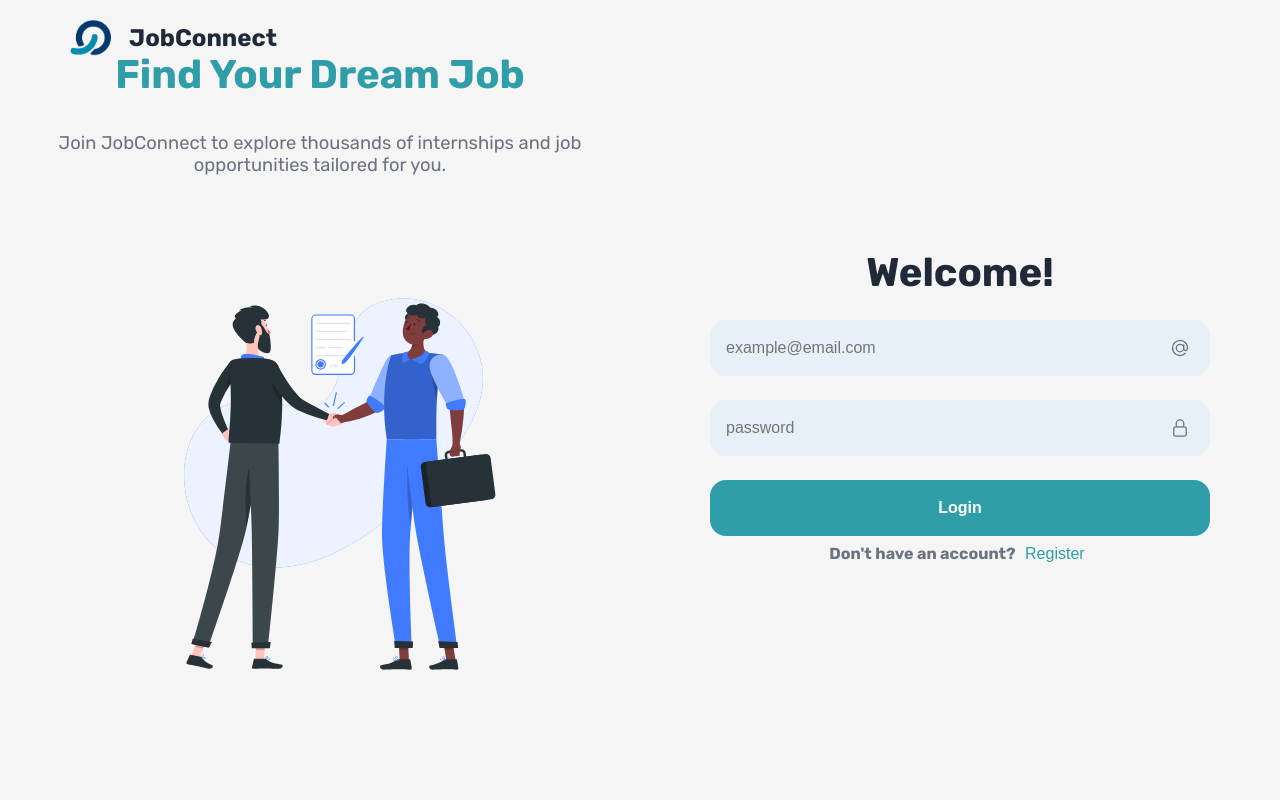
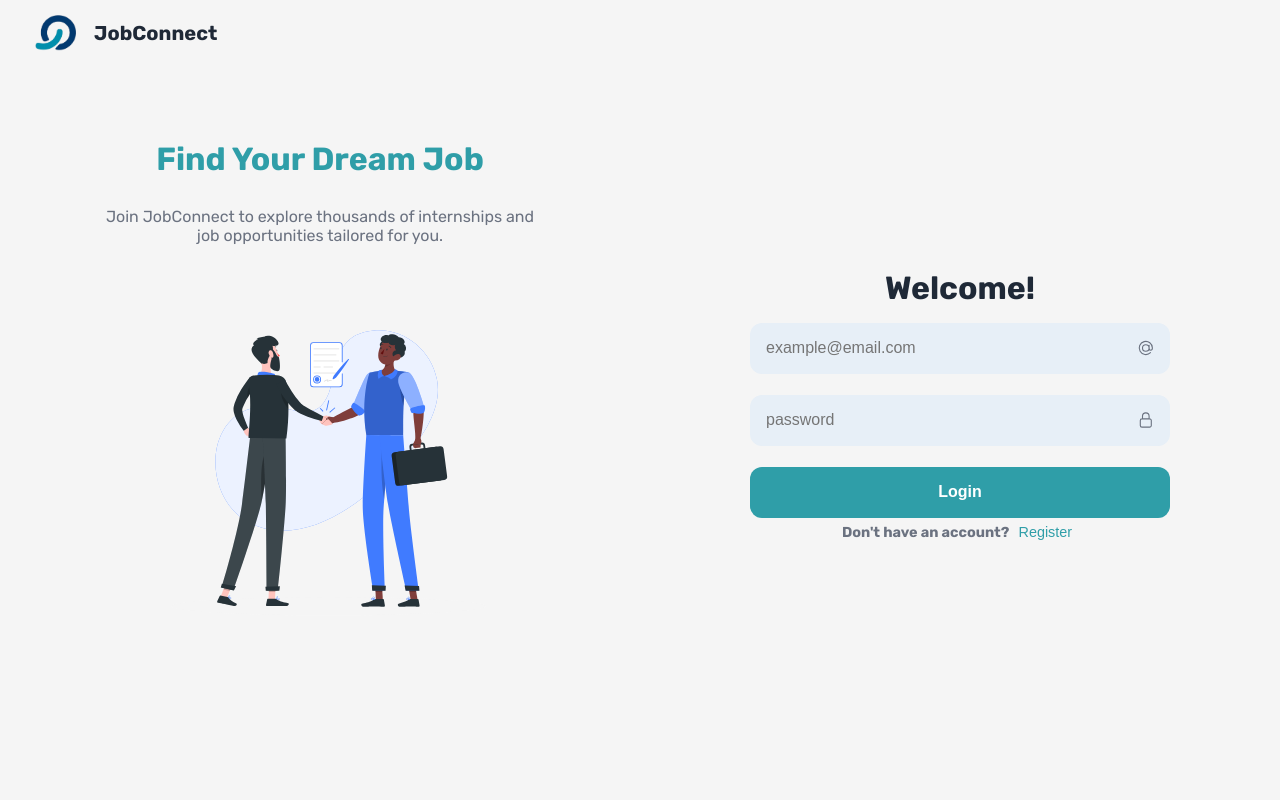
Before and after one commit to MazenMDev/internship-job-portal, a PHP site: page /pages/login.html in a window 1280 px wide. Run offline with PHP 8.4, Linux system fonts and the light colour scheme.

Commit message:
fix sizes and media queries for laptops

```diff
--- a/assets/css/login.css
+++ b/assets/css/login.css
@@ -1,29 +1,28 @@
 body {
-  font-size: 18px;
+  font-size: 16px;
   height: 100vh;
   margin: 0;
-  overflow: visible;
+  overflow: hidden;
   display: flex;
-  font-family:  var(--main-font-family);
+  font-family: var(--main-font-family);
 }
 
-
-.logoContainer{
+.logoContainer {
   position: fixed;
-  top: 20px;
-  left: 20px;
+  top: 15px;
+  left: 15px;
   z-index: 1000;
   display: flex;
   align-items: center;
-  padding-left: 50px;
+  padding-left: 20px;
   color: var(--text-color);
   font-weight: 600;
 }
 
-.logoContainer h1{
-  font-size: 24px;
-  margin:0;
-  padding:0;
+.logoContainer h1 {
+  font-size: 20px;
+  margin: 0;
+  padding: 0;
 }
 
 .container {
@@ -32,7 +31,9 @@
   flex-direction: column;
   justify-content: center;
   align-items: center;
-  padding: 2rem;
+  padding: 1rem;
+  min-width: 0;
+  overflow-y: auto;
 }
 
 .rightCont {
@@ -40,7 +41,9 @@
   display: flex;
   justify-content: center;
   align-items: center;
-  padding: 2rem;
+  padding: 1rem;
+  min-width: 0;
+  overflow-y: auto;
 }
 
 .innerCont {
@@ -48,63 +51,63 @@
   flex-direction: column;
   justify-content: center;
   text-align: left;
-  max-width: 500px;
+  max-width: 420px;
   width: 100%;
 }
 
 .rightCont h1 {
   color: var(--primary-color);
-  font-size: 2.2rem;
+  font-size: 1.8rem;
   text-align: center;
-  margin-bottom: 1rem;
+  margin-bottom: 0.8rem;
 }
 
 .rightCont p {
   color: var(--text-muted);
-  font-size: 1.1rem;
+  font-size: 0.95rem;
   text-align: center;
-  margin-bottom: 1.5rem;
+  margin-bottom: 1rem;
 }
 
 .svg-container {
   display: flex;
   justify-content: center;
-  padding: 1rem;
+  padding: 0.5rem;
   width: 100%;
 }
 
 .svg-container img {
-  max-width: 100%;
+  max-width: 85%;
   height: auto;
 }
 
 form {
   width: 100%;
-  max-width: 480px;
+  max-width: 400px;
   padding: 0;
   display: flex;
   flex-direction: column;
-  gap: 1.5rem;
+  gap: 1.2rem;
   border-radius: 12px;
 }
 
-.separator{
-  display:none;
+.separator {
+  display: none;
 }
 
 h1 {
-  font-size: 2.2rem;
+  font-size: 1.8rem;
   font-weight: 700;
-  margin-bottom: 1.5rem;
+  margin-bottom: 1rem;
 }
 
 .holder {
   width: 100%;
   border: none;
-  border-radius: 16px;
-  height: 3.5rem;
+  border-radius: 12px;
+  height: 3rem;
   padding: 0 1rem;
-  font-size: 1rem;
+  font-size: 0.95rem;
   box-sizing: border-box;
   background: var(--box-color);
   color: var(--text-color);
@@ -121,14 +124,14 @@
   background-color: var(--primary-color);
   color: #fff;
   border: none;
-  border-radius: 16px;
-  padding: 0.9rem 1rem;
-  font-size: 1rem;
+  border-radius: 12px;
+  padding: 0.8rem 1rem;
+  font-size: 0.95rem;
   font-weight: 600;
   cursor: pointer;
   transition: background 0.3s ease, transform 0.2s ease;
   width: 100%;
-  height: 3.5rem;
+  height: 3rem;
   box-sizing: border-box;
 }
 .submit:hover {
@@ -146,29 +149,31 @@
 .email-icon,
 .lock-icon {
   position: absolute;
-  right: 20px;
+  right: 15px;
   top: 50%;
-  width: 1.25rem;
-  height: 1.25rem;
+  width: 1.1rem;
+  height: 1.1rem;
   transform: translateY(-50%);
   pointer-events: none;
   color: var(--text-muted);
 }
 
 #changePage {
-  font-size: 1rem;
+  font-size: 0.9rem;
   color: var(--text-muted);
-  margin-top: 0.5rem;
+  margin-top: 0.3rem;
 }
+
 #changePage button {
   color: var(--primary-color);
   font-weight: 500;
-  font-size: 1rem;
+  font-size: 0.9rem;
   text-decoration: none;
   background: none;
   border: none;
   cursor: pointer;
 }
+
 #changePage button:hover {
   text-decoration: underline;
 }
@@ -179,8 +184,9 @@
   gap: 0.5rem;
   text-align: left;
 }
+
 .reg label {
-  font-size: 0.9rem;
+  font-size: 0.85rem;
   font-weight: 500;
   color: var(--text-muted);
   margin-left: 0.3rem;
@@ -205,6 +211,55 @@
 }
 
 @media (min-width: 1024px) {
+  body {
+    font-size: 16px;
+  }
+
+  .container {
+    padding: 1.5rem 2rem;
+  }
+
+  .rightCont {
+    padding: 1.5rem 2rem;
+  }
+
+  .innerCont {
+    max-width: 450px;
+  }
+
+  .rightCont h1 {
+    font-size: 2rem;
+  }
+
+  .rightCont p {
+    font-size: 1rem;
+  }
+
+  .svg-container img {
+    max-width: 90%;
+  }
+
+  form {
+    max-width: 420px;
+    gap: 1.3rem;
+  }
+
+  h1 {
+    font-size: 2rem;
+  }
+
+  .holder {
+    height: 3.2rem;
+    font-size: 1rem;
+  }
+
+  .submit {
+    height: 3.2rem;
+    font-size: 1rem;
+  }
+}
+
+@media (min-width: 1440px) {
   .container {
     padding: 2rem 3rem;
   }
@@ -214,49 +269,23 @@
   }
 
   .innerCont {
-    max-width: 550px;
+    max-width: 500px;
   }
 
   .rightCont h1 {
-    font-size: 2.5rem;
+    font-size: 2.2rem;
   }
 
   .rightCont p {
-    font-size: 1.15rem;
+    font-size: 1.05rem;
   }
 
   form {
-    max-width: 500px;
+    max-width: 450px;
   }
 
   h1 {
-    font-size: 2.5rem;
-  }
-}
-
-@media (min-width: 1440px) {
-  .container {
-    padding: 2rem 4rem;
-  }
-
-  .rightCont {
-    padding: 2rem 4rem;
-  }
-
-  .innerCont {
-    max-width: 600px;
-  }
-
-  .rightCont h1 {
-    font-size: 2.8rem;
-  }
-
-  .rightCont p {
-    font-size: 1.25rem;
-  }
-
-  form {
-    max-width: 550px;
+    font-size: 2.2rem;
   }
 }
 
@@ -265,7 +294,7 @@
     flex-direction: column;
     font-size: 15px;
     overflow-x: hidden;
-    min-width: 0;
+    overflow-y: auto;
   }
 
   .logoContainer {
@@ -286,10 +315,11 @@
   .rightCont {
     flex: unset;
     width: 100%;
-    margin: 0;
+    margin-top: 70px;
     height: auto;
     padding: 1rem;
     box-sizing: border-box;
+    overflow-y: visible;
   }
 
   .innerCont {
@@ -338,6 +368,7 @@
     flex-direction: column;
     align-items: center;
     box-sizing: border-box;
+    overflow-y: visible;
   }
 
   form {
```
